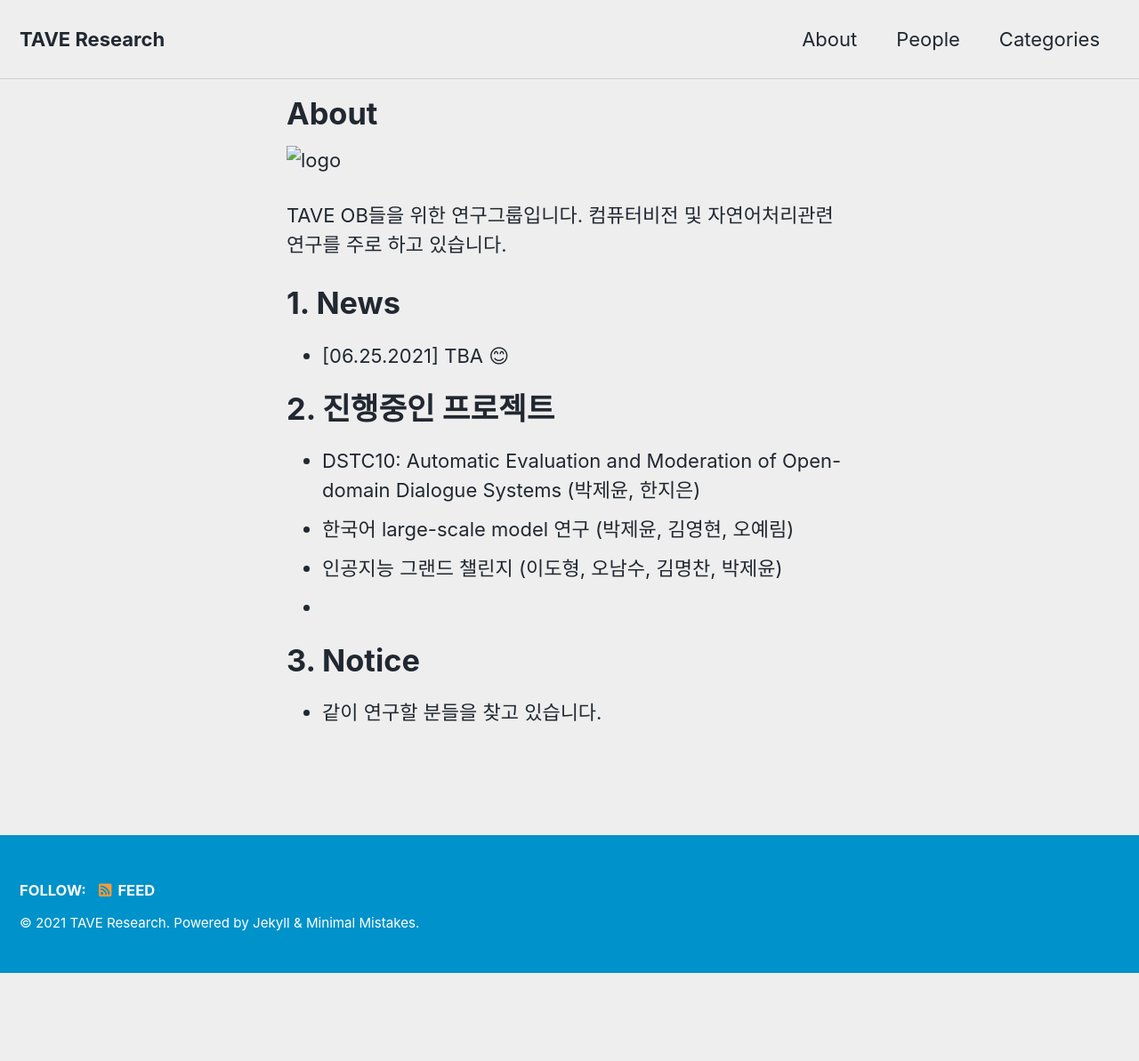
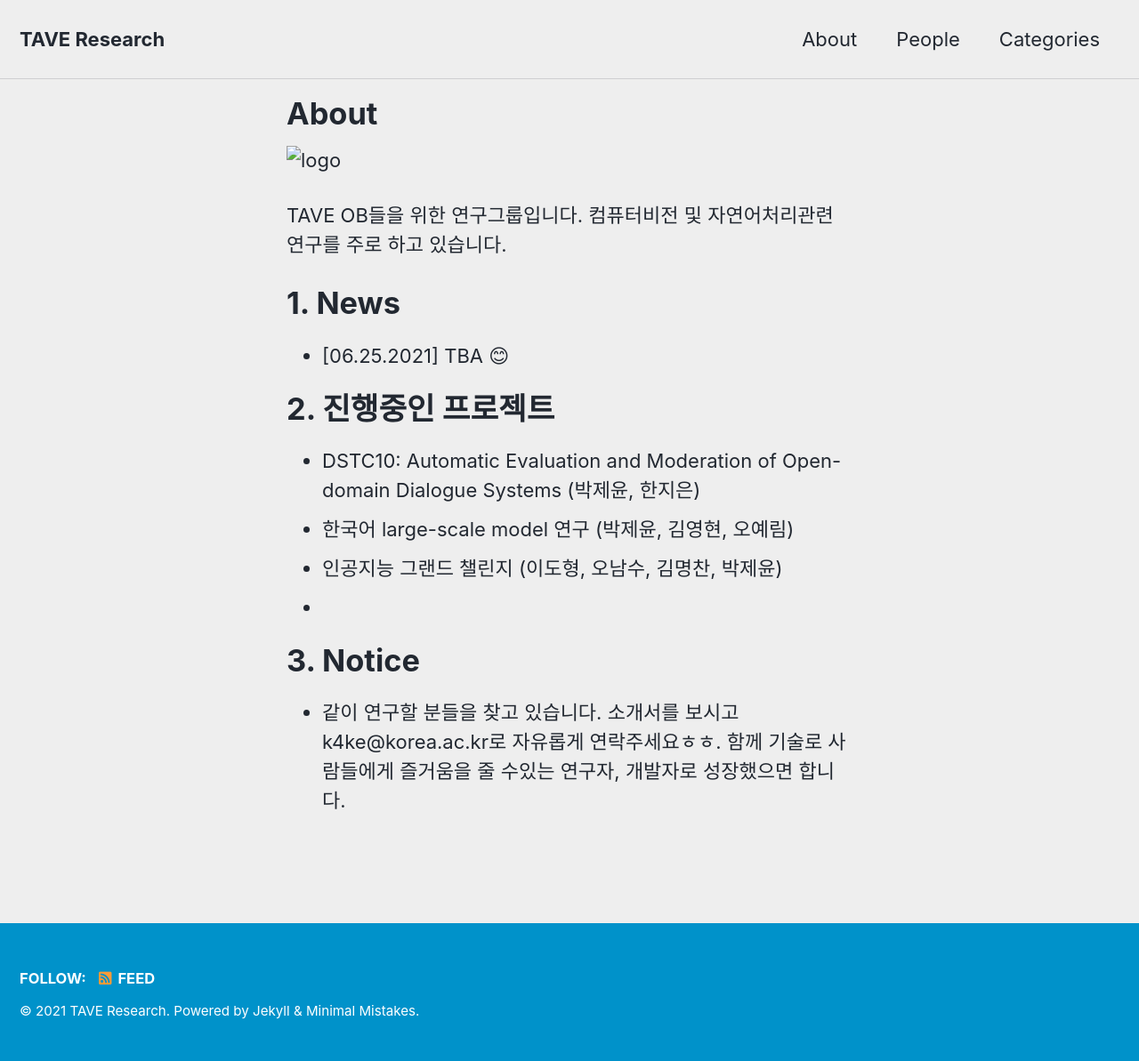
Before and after one commit to TAVEResearch/TAVEResearch.github.io, a Jekyll site: the page built from about.md, in a window 1280 px wide. Shown: the whole page at 89% size. Built offline with Jekyll 4.4.1, drawn with Linux system fonts in a browser that asks for light colours; cached includes are drawn as plain includes; before the commit the page ends 1094 px from its top, so only the background shows below that.

Commit message:
Update about.md

```diff
--- a/about.md
+++ b/about.md
@@ -22,4 +22,4 @@ TAVE OB들을 위한 연구그룹입니다. 컴퓨터비전 및 자연어처리
 
 # 3. Notice
 
-- 같이 연구할 분들을 찾고 있습니다.
+- 같이 연구할 분들을 찾고 있습니다. 소개서를 보시고 k4ke@korea.ac.kr로 자유롭게 연락주세요ㅎㅎ. 함께 기술로 사람들에게 즐거움을 줄 수있는 연구자, 개발자로 성장했으면 합니다.
```
